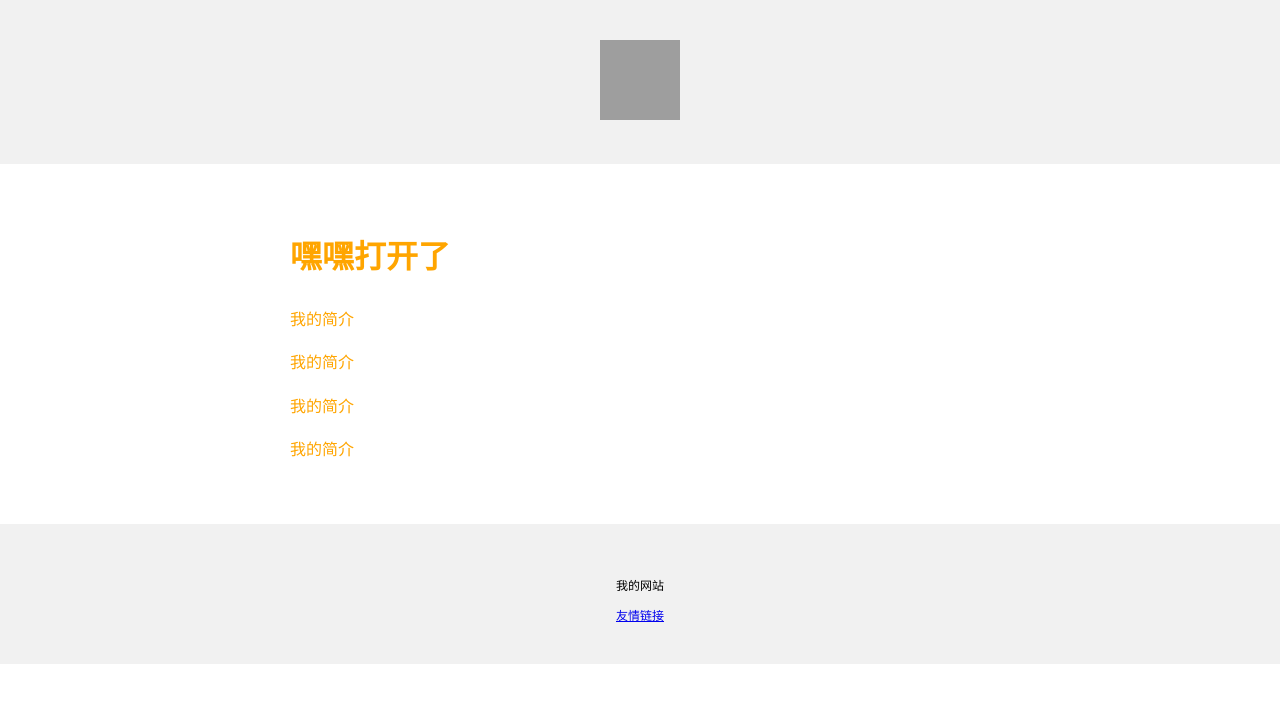
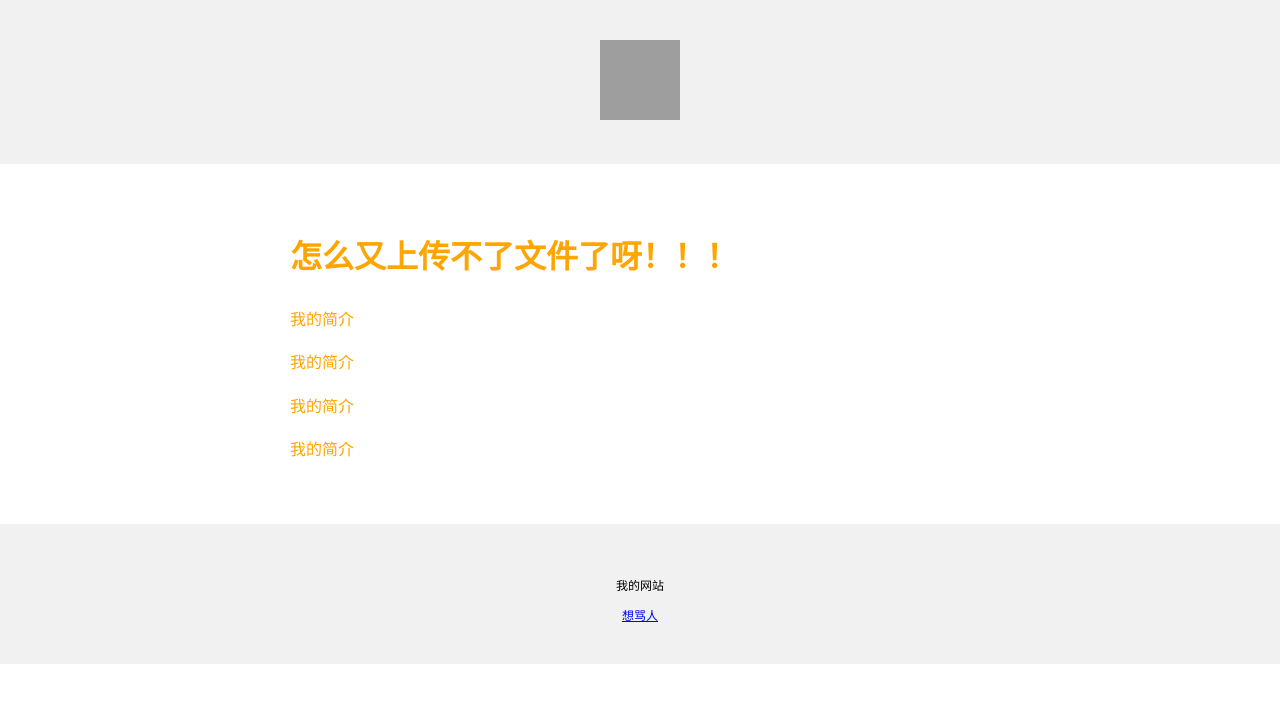
Before and after one commit to qinxiao0418/xiao, a plain HTML site: page index.html in a window 1280 px wide. Drawn offline with Linux system fonts and the light colour scheme; grey boxes are pictures that could not be loaded.

Commit message:
Update index.html

```diff
--- a/index.html
+++ b/index.html
@@ -26,7 +26,7 @@
         line-height:1.7;
         color:orange;
     ">
-      <h1>嘿嘿打开了</h1>
+      <h1>怎么又上传不了文件了呀！！！</h1>
       <p>我的简介</p>
       <p>我的简介</p>
       <p>我的简介</p>
@@ -41,7 +41,7 @@
         font-size:12px;
     ">
     <p>我的网站</p>
-    <a href="https://kangwenchang.com">友情链接</a>
+    <a href="https://kangwenchang.com">想骂人</a>
 
     </div>
 
```
